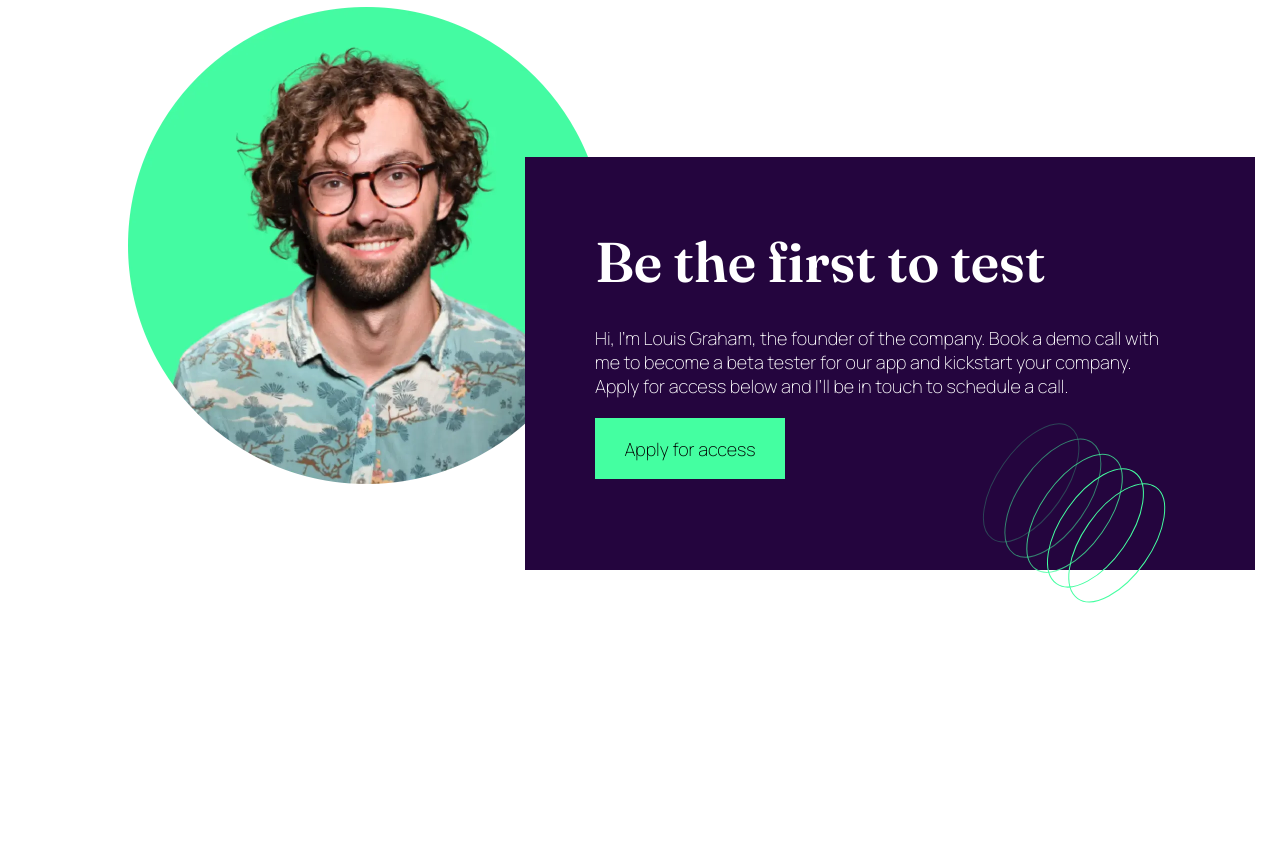
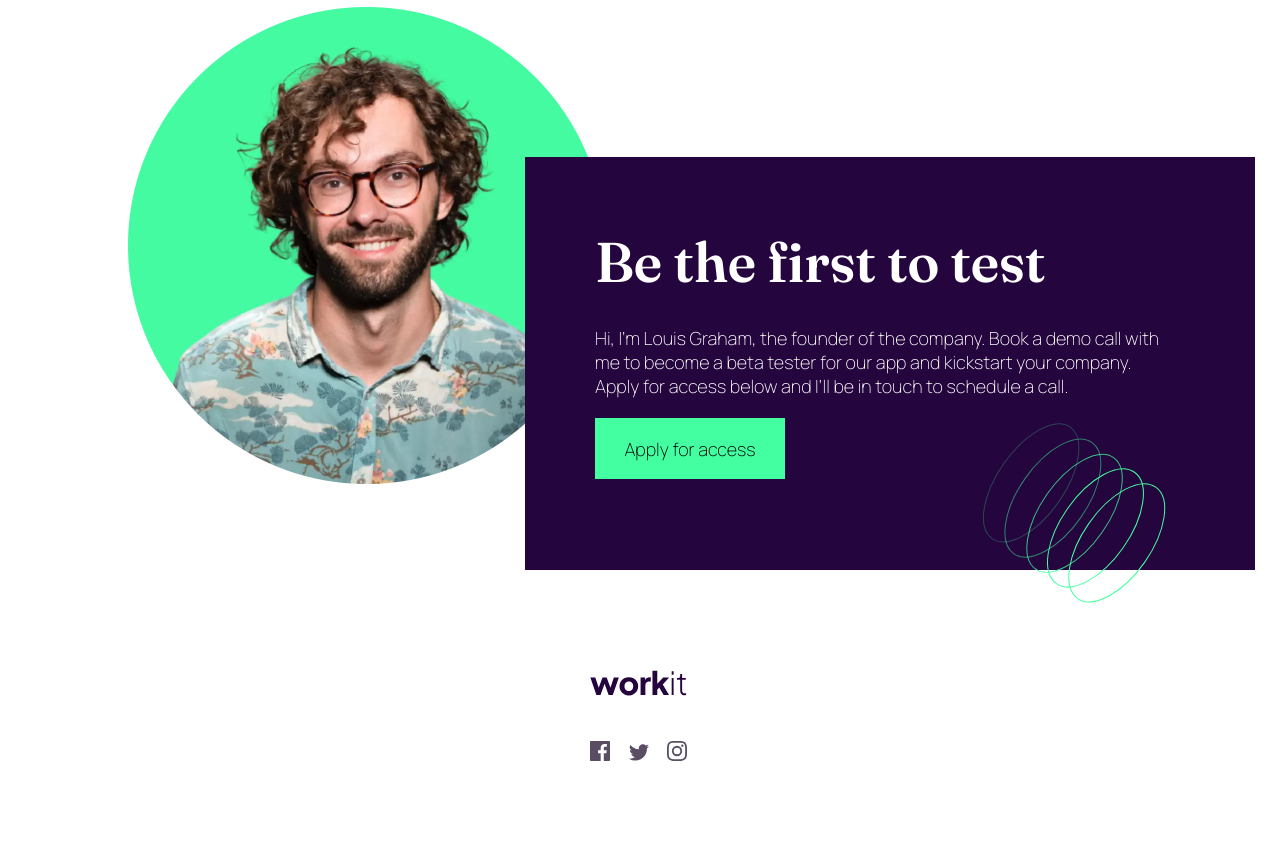
Before and after one commit to tycoonkabuzi/workit, a plain HTML site: page index.html in a window 1280 px wide. Shown: the part 1638-2504 px from the top of the page. Before the commit the page ends 2257 px from the top, so only its background shows below. Drawn offline with Linux system fonts and the light colour scheme; files whose address does not match are found by name.

Commit message:
Footer create

```diff
--- a/index.html
+++ b/index.html
@@ -85,5 +85,17 @@
         </div>
       </div>
     </div>
+    <div class="footer">
+      <div class="footer__logo">
+        <img src="/assets/images/logo-dark.svg" alt="company logo" />
+      </div>
+      <div class="footer__social">
+        <div class="footer__social__container">
+          <img src="/assets/images/icon-facebook.svg" alt="icon-facebook" />
+          <img src="/assets/images/icon-twitter.svg" alt="icon-twitter" />
+          <img src="/assets/images/icon-instagram.svg" alt="icon-instagram" />
+        </div>
+      </div>
+    </div>
   </body>
 </html>
--- a/scss/components/_footer.scss
+++ b/scss/components/_footer.scss
@@ -40,3 +40,27 @@
     }
   }
 }
+.footer {
+  padding-top: 100px;
+  padding-bottom: 100px;
+  &__logo {
+    width: 100px;
+
+    margin: auto;
+  }
+  &__social {
+    width: 150px;
+
+    margin: auto;
+    &__container {
+      padding-top: 40px;
+      width: 130px;
+      margin: auto;
+    }
+    img {
+      display: inline-block;
+      margin: auto;
+      margin-left: 15px;
+    }
+  }
+}
```
Also changed, not shown: scss/main.css, 1 other file.
